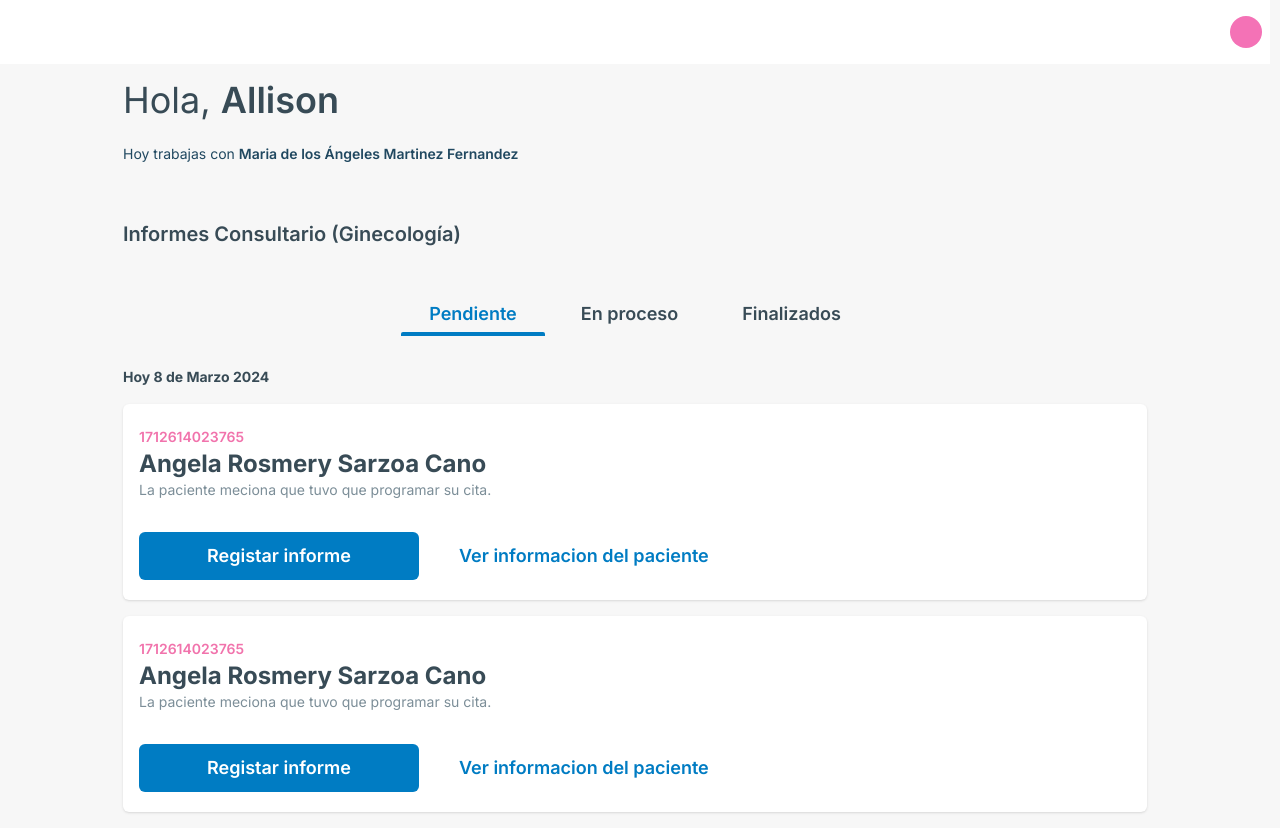
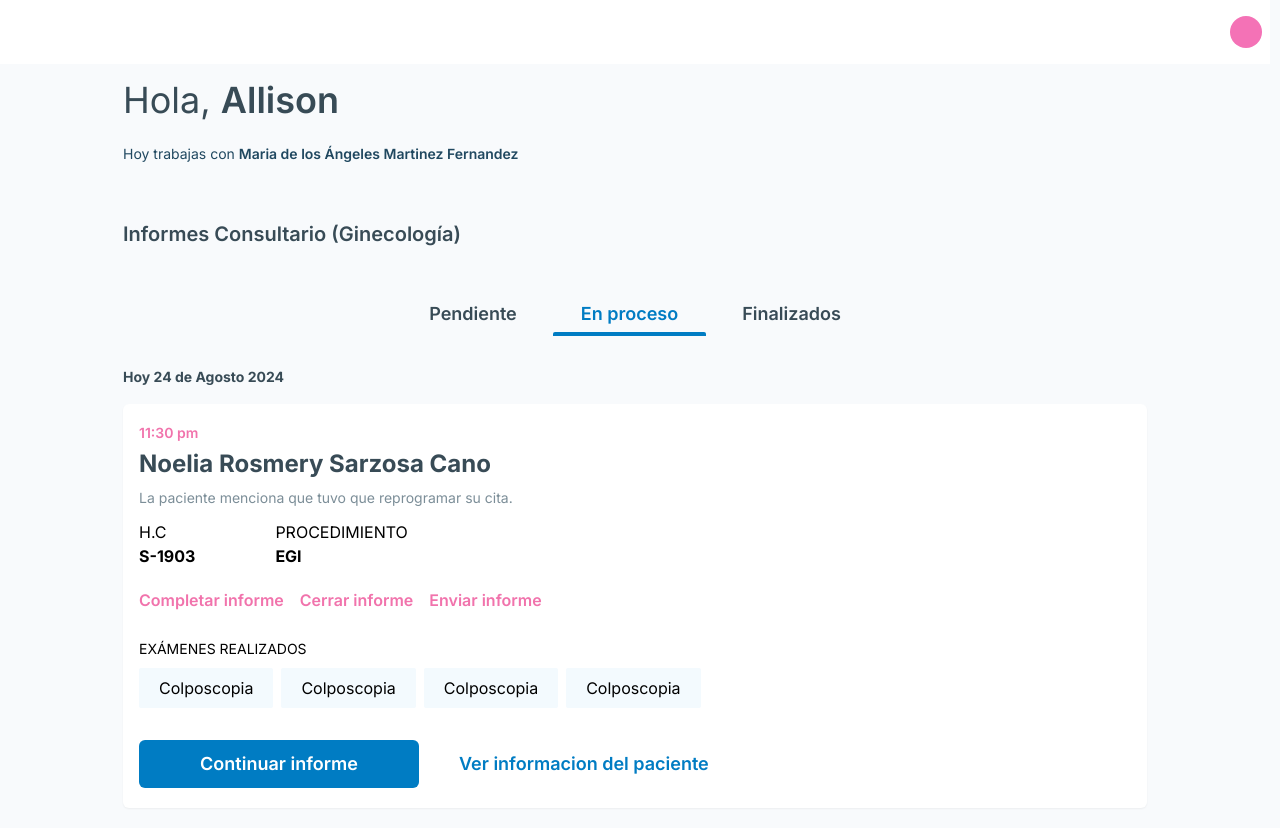
Before and after one commit to kfoq7/imm-frontend-nextjs, a Next.js app: page /patient-list in a window 1280 px wide. Built offline with nearby package versions, Linux system fonts and the light colour scheme.

Commit message:
feat(patient): added list view process and ended

```diff
--- a/src/app/globals.css
+++ b/src/app/globals.css
@@ -7,7 +7,7 @@
 }
 
 html {
-  background-color: #f7f7f7;
+  background-color: #f8fafc;
   scrollbar-gutter: stable;
 }
 
--- a/src/app/patient-list/page.tsx
+++ b/src/app/patient-list/page.tsx
@@ -1,6 +1,14 @@
-import { PATIENT_RESULT, PatientCard, ButtonStatus } from '@/features/patient'
+import {
+  PATIENT_RESULT,
+  PatientCard,
+  ButtonStatus,
+  useSelectState,
+  PatientCardProcess
+} from '@/features/patient'
 
 export default function PatientList() {
+  const {} = useSelectState()
+
   return (
     <main className="p-4">
       <div className="mx-auto max-w-5xl">
@@ -21,19 +29,24 @@
             </h3>
 
             <nav className="mt-10 flex items-center justify-center gap-x-2">
-              <ButtonStatus isSelected>Pendiente</ButtonStatus>
-              <ButtonStatus>En proceso</ButtonStatus>
+              <ButtonStatus>Pendiente</ButtonStatus>
+              <ButtonStatus isSelected>En proceso</ButtonStatus>
               <ButtonStatus>Finalizados</ButtonStatus>
             </nav>
           </header>
 
           <div className="mt-6">
-            <span className="text-sm font-bold text-gray-1">Hoy 8 de Marzo 2024</span>
+            {/* <span className="text-sm font-bold text-gray-1">Hoy 8 de Marzo 2024</span>
 
             <div className="mt-4 flex flex-col gap-y-4">
               {PATIENT_RESULT.map(patient => (
                 <PatientCard key={patient.id} patientInfo={patient} />
               ))}
+            </div> */}
+            <span className="text-sm font-bold text-gray-1">Hoy 24 de Agosto 2024</span>
+
+            <div className="mt-4 flex flex-col gap-y-4">
+              <PatientCardProcess />
             </div>
           </div>
         </section>
--- a/src/features/core/components/container-card.tsx
+++ b/src/features/core/components/container-card.tsx
@@ -6,5 +6,5 @@
 }
 
 export function ContainerCard({ className, children }: Props) {
-  return <div className={cn('w-full rounded-md bg-white p-3 shadow', className)}>{children}</div>
+  return <div className={cn('w-full rounded-md bg-white p-4 shadow-sm', className)}>{children}</div>
 }
--- /dev/null
+++ b/src/features/patient/components/index.ts
@@ -0,0 +1,2 @@
+export { PatientCard } from './patient-card'
+export { PatientCardProcess } from './patient-card-process'
--- /dev/null
+++ b/src/features/patient/components/patient-card-process.tsx
@@ -0,0 +1,55 @@
+import Link from 'next/link'
+import { Button, ContainerCard } from '@/features/core'
+
+export function PatientCardProcess() {
+  return (
+    <ContainerCard>
+      <span className="text-sm font-semibold text-primary-pink">11:30 pm</span>
+
+      <div className="my-1">
+        <h2 className="text-2xl font-bold text-gray-1">Noelia Rosmery Sarzosa Cano</h2>
+
+        <p className="mt-2 text-sm text-gray-2">
+          La paciente menciona que tuvo que reprogramar su cita.
+        </p>
+
+        <div className="mt-2 flex items-center gap-x-20">
+          <div className="my-1">
+            <h2 className="uppercase">H.C</h2>
+            <span className="font-bold">S-1903</span>
+          </div>
+          <div className="my-1">
+            <h2 className="uppercase">Procedimiento</h2>
+            <span className="font-bold">EGI</span>
+          </div>
+        </div>
+
+        <div className="my-4">
+          <div className="flex gap-x-4 font-semibold text-primary-pink">
+            <div className="">Completar informe</div>
+            <div>Cerrar informe</div>
+            <div>Enviar informe</div>
+          </div>
+
+          <div className="mt-6">
+            <span className="text-sm uppercase">Exámenes realizados</span>
+
+            <ul className="my-2 flex gap-x-2">
+              <li className="rounded-sm bg-[#F3FAFE] px-5 py-2">Colposcopia</li>
+              <li className="rounded-sm bg-[#F3FAFE] px-5 py-2">Colposcopia</li>
+              <li className="rounded-sm bg-[#F3FAFE] px-5 py-2">Colposcopia</li>
+              <li className="rounded-sm bg-[#F3FAFE] px-5 py-2">Colposcopia</li>
+            </ul>
+          </div>
+        </div>
+
+        <div className="mt-8 flex items-center gap-x-10">
+          <Button className="w-[280px]">Continuar informe</Button>
+          <Link href="/local-search" className="text-lg font-semibold text-primary-blue">
+            Ver informacion del paciente
+          </Link>
+        </div>
+      </div>
+    </ContainerCard>
+  )
+}
--- a/src/features/patient/ui/patient-card.tsx
+++ b/src/features/patient/components/patient-card.tsx
@@ -10,16 +10,27 @@
   const { name, time, description } = patientInfo
 
   return (
-    <ContainerCard className="px-4 py-5">
+    <ContainerCard className="px-6 py-5">
       <span className="text-sm font-semibold text-primary-pink">{time}</span>
 
-      <div className="">
+      <div className="my-1">
         <h2 className="text-2xl font-bold text-gray-1">{name}</h2>
 
-        <p className="text-sm text-gray-2">{description}</p>
+        <p className="mt-2 text-sm text-gray-1">{description}</p>
       </div>
 
-      <div className="mt-8 flex items-center gap-x-10">
+      <div className="mt-2 flex items-center gap-x-20">
+        <div className="my-1">
+          <h2 className="uppercase">H.C</h2>
+          <span className="font-bold">S-1903</span>
+        </div>
+        <div className="my-1">
+          <h2 className="uppercase">Procedimiento</h2>
+          <span className="font-bold">EGI</span>
+        </div>
+      </div>
+
+      <div className="mt-6 flex items-center gap-x-10">
         <Button className="w-[280px]">Registar informe</Button>
         <Link href="/local-search" className="text-lg font-semibold text-primary-blue">
           Ver informacion del paciente
--- a/src/features/patient/hooks/index.ts
+++ b/src/features/patient/hooks/index.ts
@@ -0,0 +1 @@
+export { useSelectState } from './useSelectState'
--- /dev/null
+++ b/src/features/patient/hooks/useSelectState.ts
@@ -0,0 +1,3 @@
+export function useSelectState() {
+  return {}
+}
--- a/src/features/patient/index.ts
+++ b/src/features/patient/index.ts
@@ -1,2 +1,6 @@
 export { PATIENT_RESULT } from './lib/data'
+
+export * from './hooks'
+
+export * from './components'
 export * from './ui'
--- /dev/null
+++ b/src/features/patient/types/enums.ts
@@ -0,0 +1,5 @@
+export enum State {
+  PENDING,
+  ON_PROCESS,
+  END
+}
--- a/src/features/patient/ui/index.ts
+++ b/src/features/patient/ui/index.ts
@@ -1,2 +1 @@
 export { ButtonStatus } from './button-status'
-export { PatientCard } from './patient-card'
```
